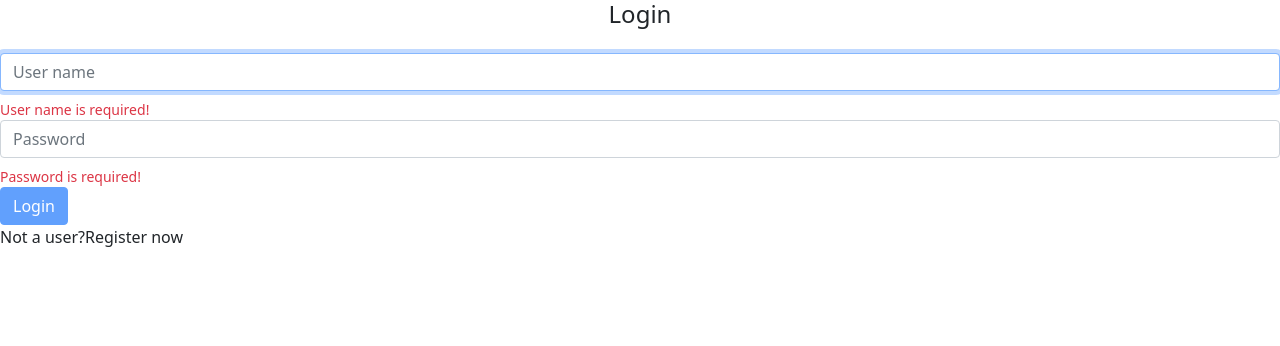
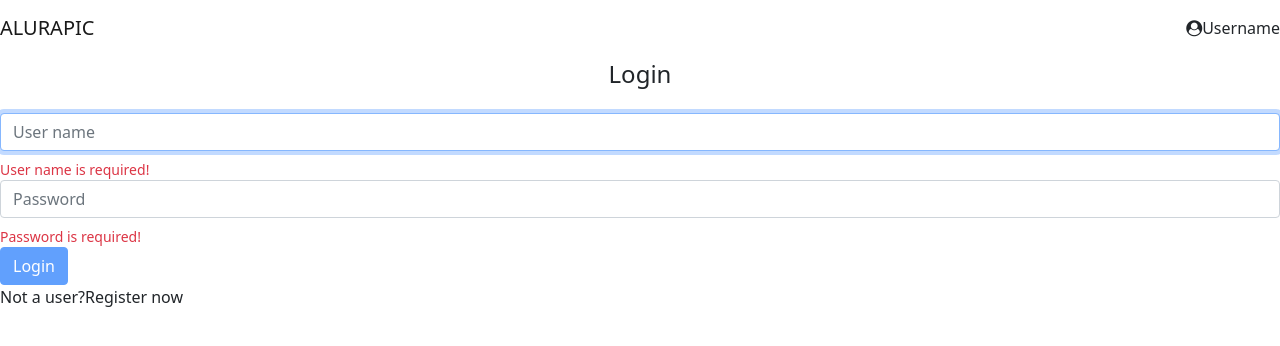
Before and after one commit to danisluz/alurapic, an Angular app: page / in a window 1280 px wide. Shown: the top 346 px of the page. Built offline with nearby package versions, Linux system fonts and the light colour scheme.

Commit message:
implements token and header aplication

```diff
--- a/src/app/app.component.html
+++ b/src/app/app.component.html
@@ -1 +1,2 @@
+<ap-header></ap-header>
 <router-outlet></router-outlet>
--- a/src/app/app.module.ts
+++ b/src/app/app.module.ts
@@ -3,6 +3,7 @@
 import { AppRoutingModule } from './app-routing.module';
 
 import { AppComponent } from './app.component';
+import { CoreModule } from './core/core.module';
 import { ErrorsModule } from './errors/errors.module';
 import { HomeModule } from './home/home.module';
 import { PhotosModule } from './photos/photos.module';
@@ -17,7 +18,8 @@
     AppRoutingModule,
     ErrorsModule,
     PhotosModule,
-    HomeModule
+    HomeModule,
+    CoreModule
   ],
   providers: [],
   bootstrap: [AppComponent]
--- a/src/app/core/auth/auth.service.ts
+++ b/src/app/core/auth/auth.service.ts
@@ -1,6 +1,7 @@
 import { HttpClient } from '@angular/common/http';
 import { Injectable } from '@angular/core';
 import { tap } from 'rxjs/operators';
+import { TokenService } from '../token/token.service';
 
 const API_URL = 'http://localhost:3000'
 
@@ -9,7 +10,10 @@
 })
 export class AuthService {
 
-  constructor(private http: HttpClient) { }
+  constructor(
+    private http: HttpClient,
+    private tokenService: TokenService
+    ) { }
 
   authenticate(userName: string, password: string){
     return this.http
@@ -19,9 +23,9 @@
         { observe: 'response' }
       )
       .pipe(tap( resp => {
-        const authToken = resp.headers.get('x-access-token')
+        const authToken = resp.headers.get('x-access-token');
+        this.tokenService.setToken(authToken!);
         console.log(`User ${userName} authenticated with token ${authToken}`)
       }))
   }
-
 }
--- /dev/null
+++ b/src/app/core/header/header.component.html
@@ -0,0 +1,9 @@
+<header class="fixed-top">
+  <nav class="navbar navbar-light bg-white">
+      <a class="navbar-brand">ALURAPIC</a>
+      <div>
+          <i class="fa fa-user-circle"></i>
+          <a>Username</a>
+      </div>
+  </nav>
+</header>
--- a/src/app/core/platform-detector/platform-detector.service.ts
+++ b/src/app/core/platform-detector/platform-detector.service.ts
@@ -4,9 +4,8 @@
 @Injectable({ providedIn: 'root'})
 export class PlataformDetectorService {
 
-  constructor( @Inject(PLATFORM_ID) private plataformId: string ){
-
-  }
+  constructor( @Inject(PLATFORM_ID)
+    private plataformId: string){}
 
   isPlatformBrowser(){
     return isPlatformBrowser(this.plataformId);
--- /dev/null
+++ b/src/app/core/token/token.service.ts
@@ -0,0 +1,22 @@
+import { Injectable } from '@angular/core';
+
+const KEY = 'authToken';
+
+@Injectable({
+  providedIn: 'root'
+})
+export class TokenService {
+
+  hasToken(){
+    return !!this.getToken();
+  }
+  setToken(token: string){
+    window.localStorage.setItem(KEY, token);
+  }
+  getToken(){
+    return window.localStorage.getItem(KEY);
+  }
+  removeToken(){
+    return window.localStorage.removeItem(KEY);
+  }
+}
--- a/src/app/home/home.module.ts
+++ b/src/app/home/home.module.ts
@@ -1,6 +1,7 @@
 import { CommonModule } from '@angular/common';
 import { NgModule } from '@angular/core';
 import { ReactiveFormsModule } from '@angular/forms';
+import { AuthService } from '../core/auth/auth.service';
 import { VMessageModule } from '../shared/components/vmessage/vmessage.module';
 
 import { SignInComponent } from './signin/signin.component';
--- a/src/styles.css
+++ b/src/styles.css
@@ -1 +1,5 @@
 /* You can add global styles to this file, and also import other style files */
+
+body {
+  padding-top: 60px;
+}
```
Also changed, not shown: src/app/core/core.module.ts (added, +8 -0 lines), src/app/core/header/header.component.ts (added, +9 -0 lines).
